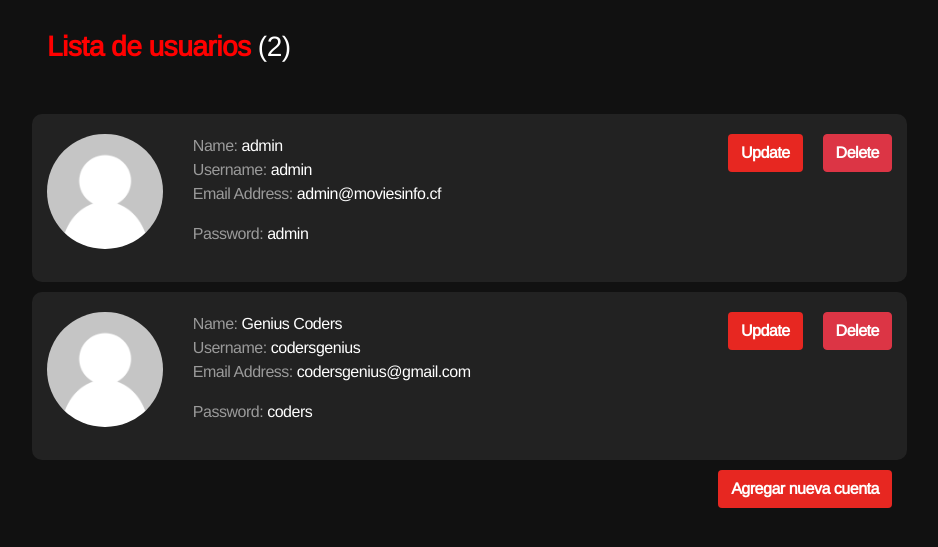
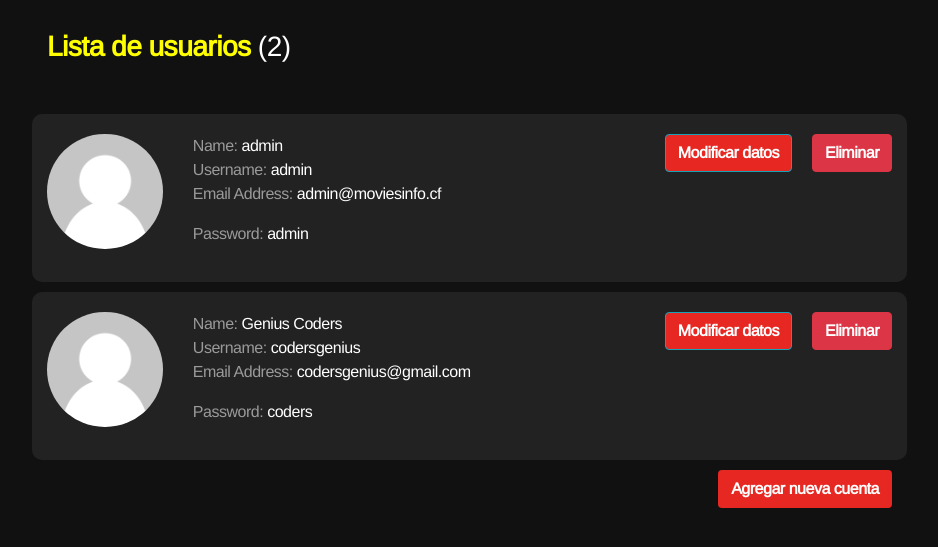
Before and after one commit to Mica-romano/cinephp, a PHP site: page /admin/users.php in a window 1280 px wide. Shown: the part 94-641 px from the top of the page, without its empty margins (78-1016 px from the left). Run offline with PHP 8.4, Linux system fonts and the light colour scheme; a user stored in the database is signed in; data comes from the database, SQL or seed files in the repository.

Commit message:
editfront

```diff
--- a/admin/userlist.php
+++ b/admin/userlist.php
@@ -22,8 +22,8 @@ if($result->num_rows > 0) {
             </p>
         </div>
         <div class="col-md-4 box5">
-            <a href="../controller/deleteuser.php?id='.$row["UserId"].'" class="btn btn-danger"> Delete</a>
-            <a href="updateuser.php?id='.$row["UserId"].'" class="btn"> Update</a>
+            <a href="../controller/deleteuser.php?id='.$row["UserId"].'" class="btn btn-danger"> Eliminar </a>
+            <a href="updateuser.php?id='.$row["UserId"].'" class="btn btn-outline-info"> Modificar datos </a>
         </div>
     </div>
         ';
--- a/admin/users.php
+++ b/admin/users.php
@@ -38,7 +38,7 @@ include('userlist.php');
 
     <link rel="stylesheet" href="../css/popup.css">
 </head>
-<body>
+<body background="...\image\fondo.jgp">
     <nav class="navbar navbar-expand-sm bg-secondary navbar-dark fixed-top ">
         <!-- Logo -->
         <a class="navbar-brand " href="#">
@@ -91,7 +91,7 @@ include('userlist.php');
         <form action="" method="post">
             <div class="row">
                 <div class="col-md-10 box1">
-                    <h3 style="margin-bottom:50px;"><span style="font-weight:bold; color: red">Lista de usuarios </span>(<?php echo $total ?>)</h3>
+                    <h3 style="margin-bottom:50px;"><span style="font-weight:bold; color: yellow">Lista de usuarios </span>(<?php echo $total ?>)</h3>
                     <?php
                     echo $list;
                     ?>
```
Also changed, not shown: admin/index.php (+5 -5 lines), image/fondo.jpg (renamed from image/fondo-del-cine-21957605.jpg).
